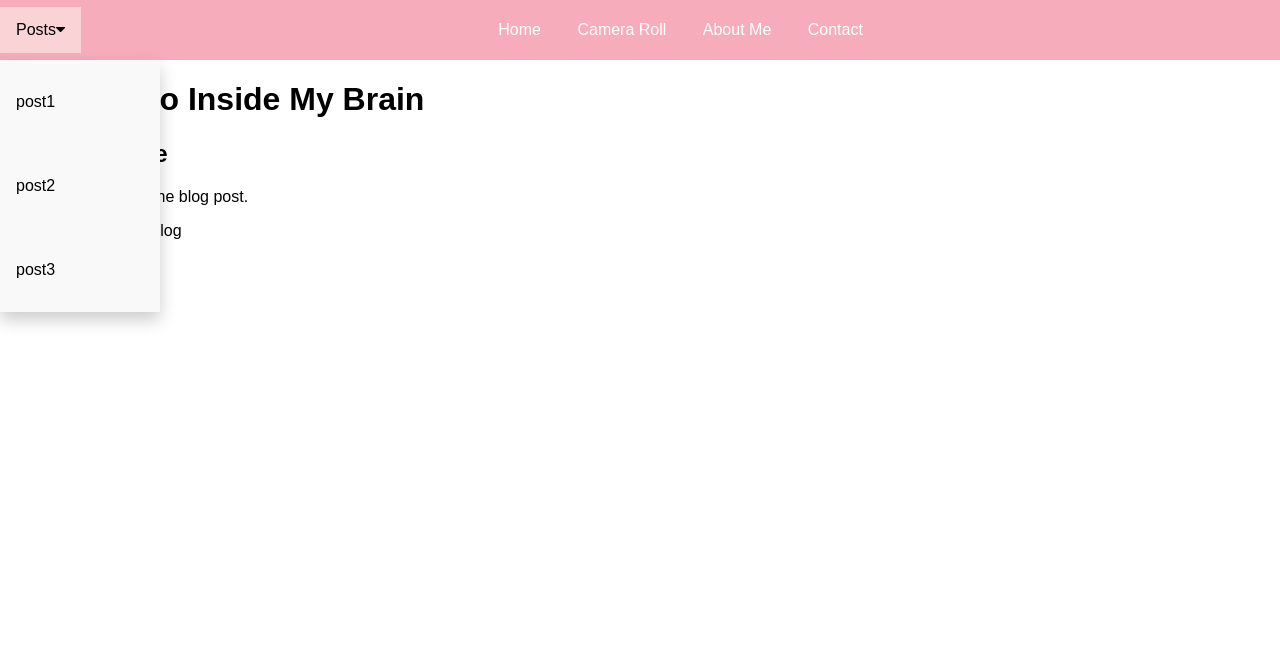
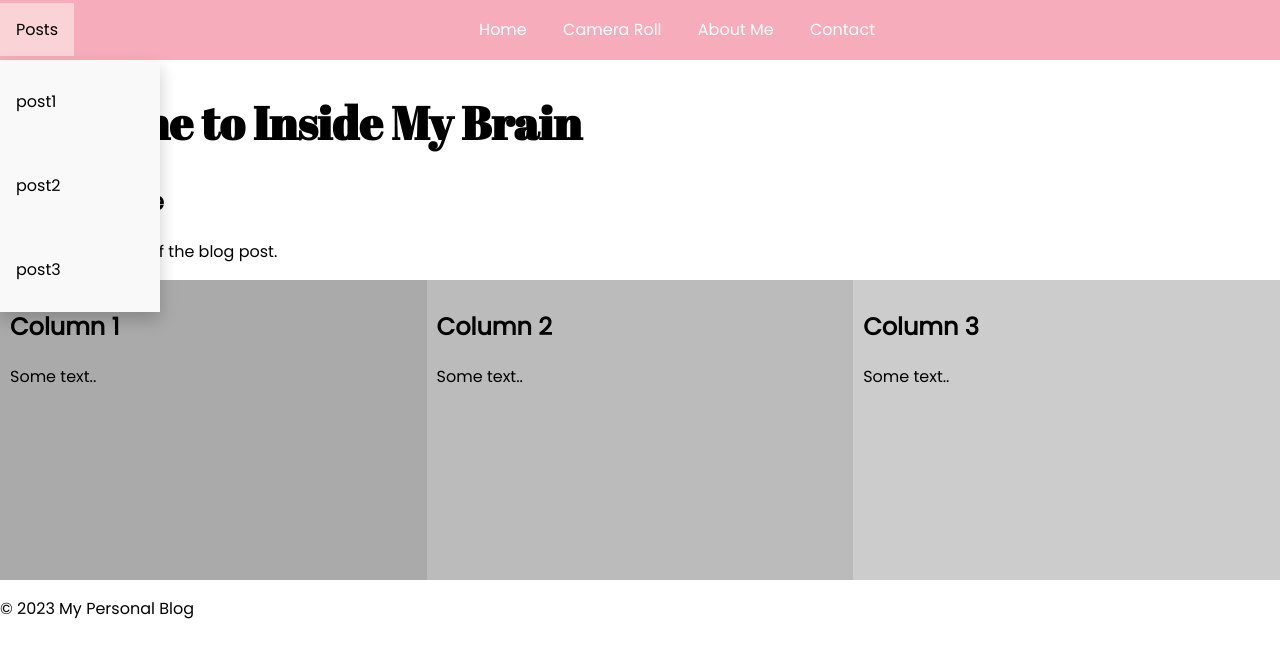
Before and after one commit to laurenkiachian/blog, a Flask app: page / in a window 1280 px wide. Shown: the top 658 px of the page. Run offline with Flask 3, Linux system fonts and the light colour scheme.

Commit message:
added 3-col

```diff
--- a/templates/index.html
+++ b/templates/index.html
@@ -31,8 +31,12 @@
   color: white;
 }
 body {
-  font-family: Arial, Helvetica, sans-serif;
+  font-family: Poppins, sans-serif;
   margin: 0px;
+}
+h1 {
+  font-family: 'Abril Fatface', serif;
+  font-size: 46px;
 }
 .navbar {
   overflow: hidden;
@@ -105,12 +109,29 @@ body {
 .dropdown:hover .dropdown-content {
   display: block;
 }
+* {
+  box-sizing: border-box;
+}
+
+/* Create three equal columns that floats next to each other */
+.column {
+  float: left;
+  width: 33.33%;
+  padding: 10px;
+  height: 300px; /* Should be removed. Only for demonstration */
+}
+
+/* Clear floats after the columns */
+.row:after {
+  content: "";
+  display: table;
+  clear: both;
+}
 </style>
 
 
 <meta name="viewport" content="width=device-width, initial-scale=1">
-<link rel="stylesheet" href="https://cdnjs.cloudflare.com/ajax/libs/font-awesome/4.7.0/css/font-awesome.min.css">
-
+<link rel="stylesheet" href="https://fonts.googleapis.com/css?family=Abril+Fatface|Poppins">
 </head>
 <body style="background-color:white;">
 
@@ -140,8 +161,24 @@ body {
             <p>This is the content of the blog post.</p>
         </article>
     </main>
+
+    <div class="row">
+      <div class="column" style="background-color:#aaa;">
+        <h2>Column 1</h2>
+        <p>Some text..</p>
+      </div>
+      <div class="column" style="background-color:#bbb;">
+        <h2>Column 2</h2>
+        <p>Some text..</p>
+      </div>
+      <div class="column" style="background-color:#ccc;">
+        <h2>Column 3</h2>
+        <p>Some text..</p>
+      </div>
+    </div>
+
     <footer>
-        <p>&copy; 2023 My Personal Blog</p>
-    </footer>
+      <p>&copy; 2023 My Personal Blog</p>
+  </footer>
 </body>
 </html>
```
